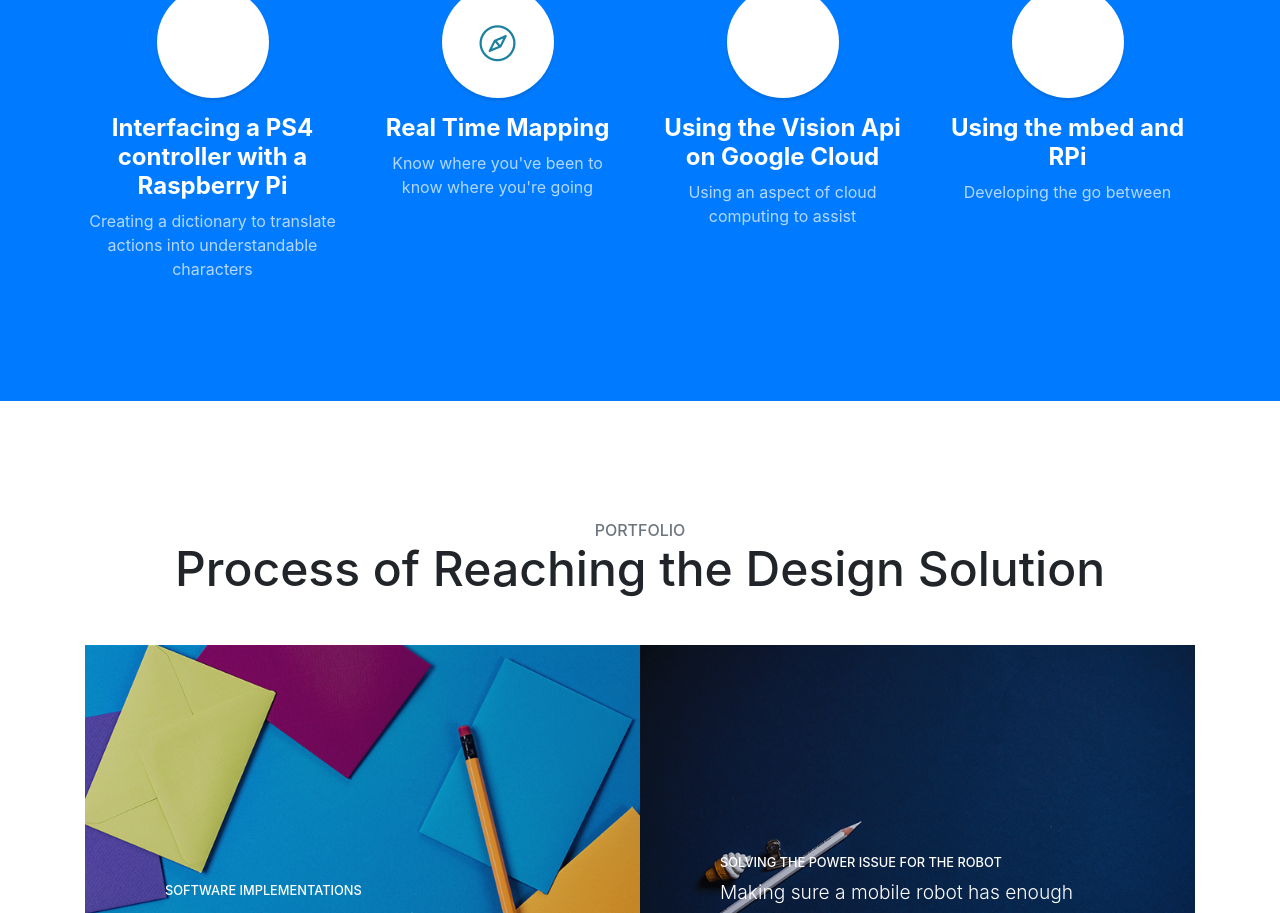
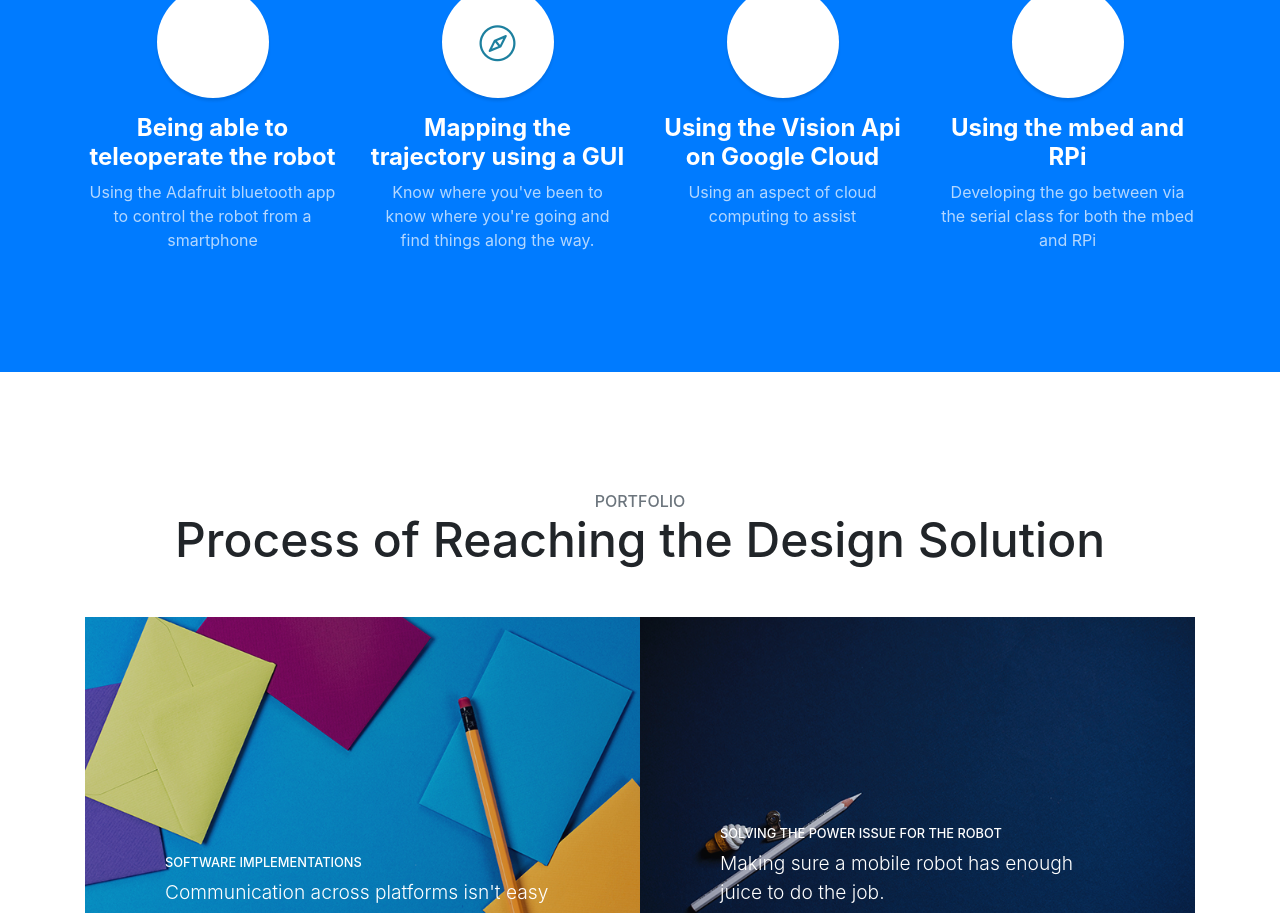
Before and after one commit to Nels27/SearchTagBot, a website with bundled scripts: page index.html in a window 1280 px wide. Shown: the part 1543-2456 px from the top of the page. Built offline with nearby package versions, Linux system fonts and the light colour scheme.

Commit message:
Corrections on the home page.

```diff
--- a/index.html
+++ b/index.html
@@ -111,18 +111,18 @@
               <i class="icon-computer"></i>
             </span>
             <h4>
-              <strong>Interfacing a PS4 controller with a Raspberry Pi</strong>
+              <strong>Being able to teleoperate the robot</strong>
             </h4>
-            <p class="text-faded mb-0"> Creating a dictionary to translate actions into understandable characters</p>
+            <p class="text-faded mb-0"> Using the Adafruit bluetooth app to control the robot from a smartphone</p>
           </div>
           <div class="col-lg-3 col-md-6 mb-5 mb-lg-0">
             <span class="service-icon rounded-circle mx-auto mb-3">
               <i class="icon-compass"></i>
             </span>
             <h4>
-              <strong>Real Time Mapping</strong>
+              <strong>Mapping the trajectory using a GUI</strong>
             </h4>
-            <p class="text-faded mb-0">Know where you've been to know where you're going</p>
+            <p class="text-faded mb-0">Know where you've been to know where you're going and find things along the way.</p>
           </div>
           <div class="col-lg-3 col-md-6 mb-5 mb-md-0">
             <span class="service-icon rounded-circle mx-auto mb-3">
@@ -140,7 +140,7 @@
             <h4>
               <strong>Using the mbed and RPi</strong>
             </h4>
-            <p class="text-faded mb-0">Developing the go between</p>
+            <p class="text-faded mb-0">Developing the go between via the serial class for both the mbed and RPi</p>
           </div>
         </div>
       </div>
```
